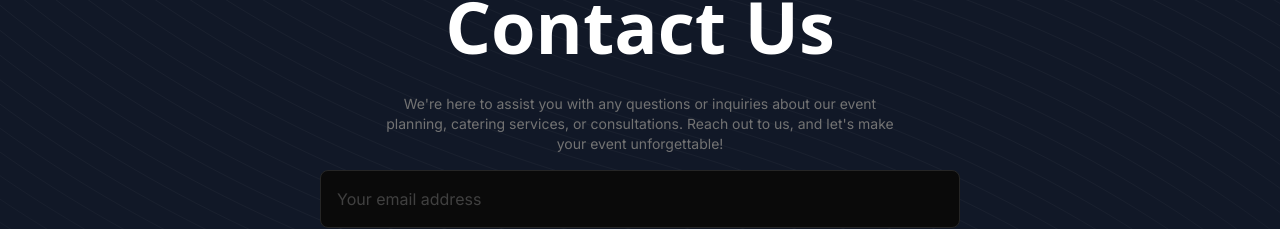
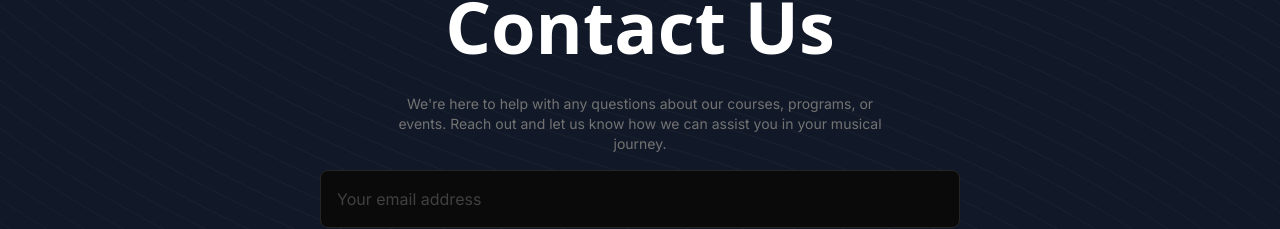
Before and after one commit to kaushalkantmishra/shubham-events-vaishnavi-tent-housh, a Next.js app: page /contact in a window 1280 px wide. Shown: the part 170-399 px from the top of the page. Built offline with nearby package versions, Linux system fonts and the light colour scheme.

Commit message:
added contact us form

```diff
--- a/src/app/contact/page.tsx
+++ b/src/app/contact/page.tsx
@@ -3,7 +3,7 @@
 import React, { FormEvent, useState } from "react";
 import { BackgroundBeams } from "@/components/ui/background-beams";
 
-function ContactUs() {
+function MusicSchoolContactUs() {
   const [email, setEmail] = useState("");
   const [message, setMessage] = useState("");
 
@@ -14,15 +14,21 @@ function ContactUs() {
 
   return (
     <div className="min-h-screen bg-gray-100 dark:bg-gray-900 py-12 pt-36 relative">
+      {" "}
+      {/* Ensure the container is relative */}
+      {/* BackgroundBeams with adjusted z-index */}
       <BackgroundBeams className="absolute top-0 left-0 w-full h-full z-0" />
+      {/* Content with higher z-index */}
       <div className="max-w-2xl mx-auto p-4 relative z-10">
+        {" "}
+        {/* Add relative and z-10 to bring content to the front */}
         <h1 className="text-lg md:text-7xl text-center font-sans font-bold mb-8 text-white">
           Contact Us
         </h1>
         <p className="text-neutral-500 max-w-lg mx-auto my-2 text-sm text-center">
-          We&apos;re here to assist you with any questions or inquiries about
-          our event planning, catering services, or consultations. Reach out to
-          us, and let&apos;s make your event unforgettable!
+          We&apos;re here to help with any questions about our courses,
+          programs, or events. Reach out and let us know how we can assist you
+          in your musical journey.
         </p>
         <form onSubmit={handleSubmit} className="space-y-4 mt-4">
           <input
@@ -53,4 +59,4 @@ function ContactUs() {
   );
 }
 
-export default ContactUs;
+export default MusicSchoolContactUs;
```
